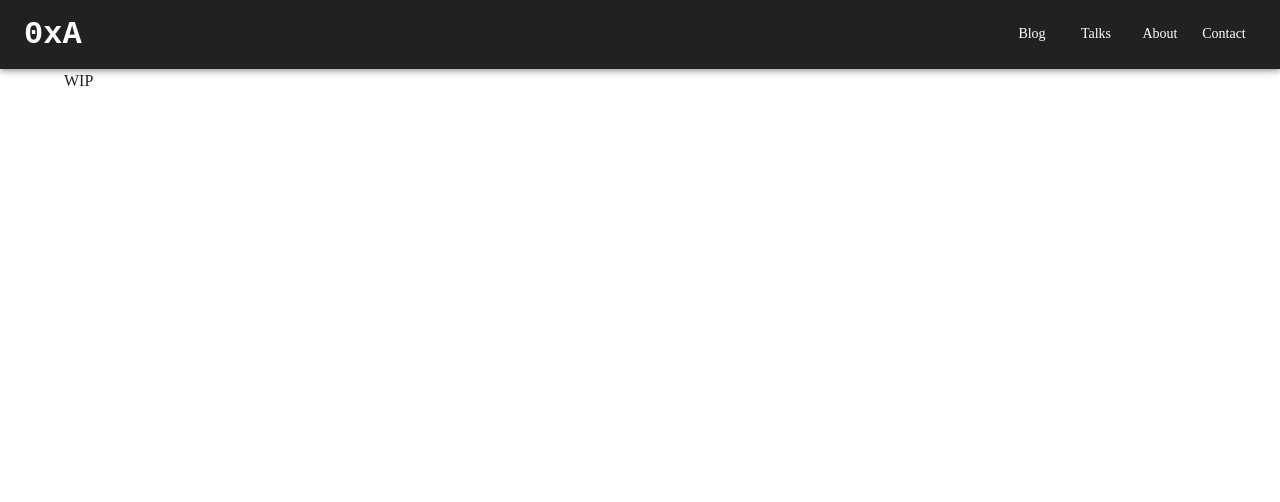
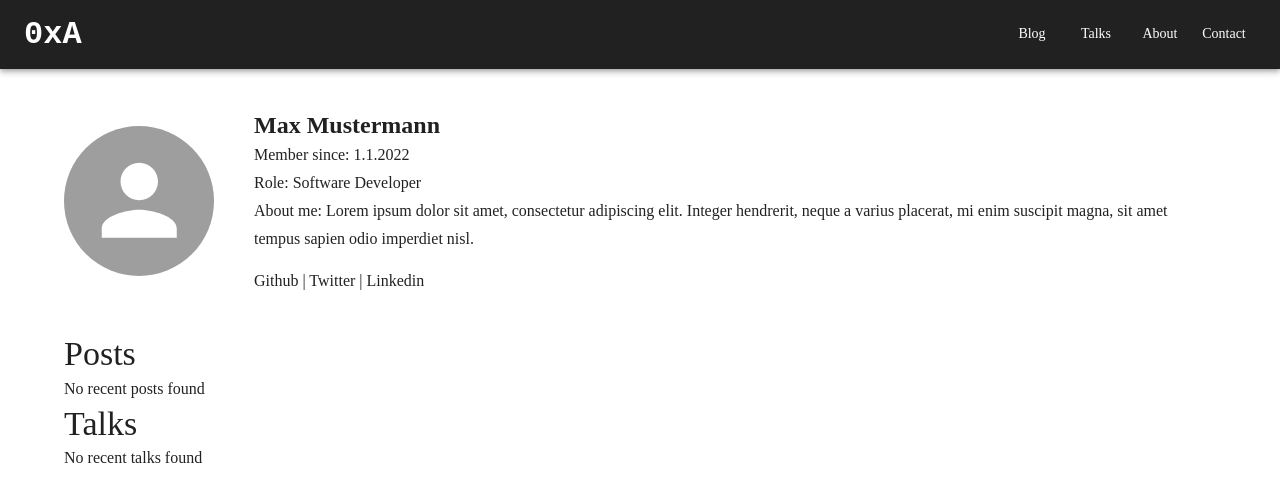
Before and after one commit to 0xa-at/website, a Next.js app: page /author/not-matthias in a window 1280 px wide. Shown: the top 502 px of the page. Built offline with nearby package versions, Linux system fonts and the light colour scheme.

Commit message:
feat: add author page

```diff
--- /dev/null
+++ b/components/AuthorDetails.tsx
@@ -0,0 +1,13 @@
+import { Typography } from "@mui/material";
+import { Box } from "@mui/system";
+
+export default function AuthorDetails() {
+    return (
+        <Box>
+            <Typography variant="h5" fontWeight={'bold'}>Max Mustermann</Typography>
+            <Typography variant="subtitle1">Member since: 1.1.2022</Typography>
+            <Typography variant="subtitle1">Role: Software Developer</Typography>
+            <Typography variant="subtitle1">About me: Lorem ipsum dolor sit amet, consectetur adipiscing elit. Integer hendrerit, neque a varius placerat, mi enim suscipit magna, sit amet tempus sapien odio imperdiet nisl.</Typography>
+        </Box>
+    )
+}
--- /dev/null
+++ b/components/AuthorSocials.tsx
@@ -0,0 +1,9 @@
+import { Box } from "@mui/material";
+
+export default function AuthorSocials() {
+    return (
+        <Box>
+            Github | Twitter | Linkedin
+        </Box>
+    )
+}
--- a/pages/author.tsx
+++ /dev/null
@@ -1,3 +0,0 @@
-export default function AuthorPage() {
-    return (<div>WIP</div>)
-}
--- a/pages/author/[name].tsx
+++ b/pages/author/[name].tsx
@@ -1,7 +1,30 @@
+import { Avatar, Box, Divider, Typography } from "@mui/material";
+import { grey } from "@mui/material/colors";
+import { Stack } from "@mui/system";
+import AuthorDetails from "../../components/AuthorDetails";
+import AuthorSocials from "../../components/AuthorSocials";
+
 export default function AuthorPage() {
     return (
-        <>
-            WIP
-        </>
+        <Box >
+            <Box sx={{ display: 'flex', flexDirection: 'row' }}>
+                <Box sx={{ display: 'flex', flexDirection: 'column', justifyContent: 'space-around' }}>
+                    <Avatar sx={{ bgcolor: grey[500], width: 150, height: 150 }} />
+                </Box>
+
+                <Stack direction="column" spacing={2} p={5}>
+                    <AuthorDetails />
+                    <AuthorSocials />
+                </Stack>
+            </Box >
+
+            {/* Recent posts */}
+            <Typography variant="h4">Posts</Typography>
+            <Typography variant="subtitle1">No recent posts found</Typography>
+
+            {/* Recent talks */}
+            <Typography variant="h4">Talks</Typography>
+            <Typography variant="subtitle1">No recent talks found</Typography>
+        </Box >
     )
 }
```
